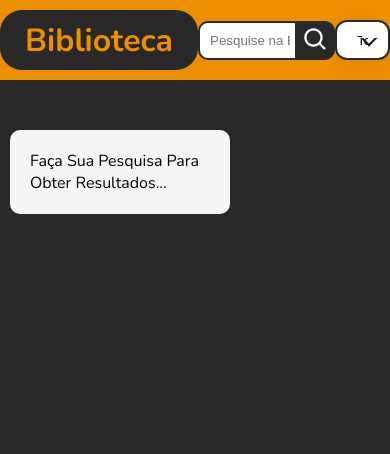
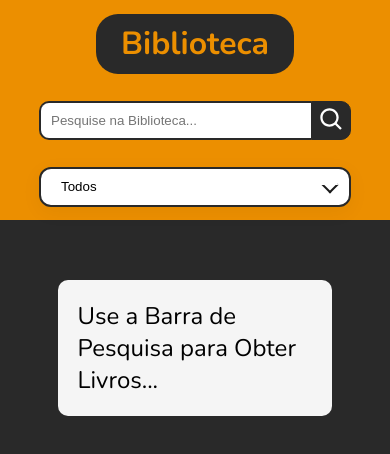
Before and after one commit to SidneyRoberto9/Biblioteca, a React (Create React App) app: page / in a window 390 px wide. Shown: the top 454 px of the page. Built offline with nearby package versions, Linux system fonts and the light colour scheme.

Commit message:
📦 refactor: refactor code to adjsute to mobile

```diff
--- a/src/components/card/card.scss
+++ b/src/components/card/card.scss
@@ -1,6 +1,13 @@
 @use '../../index.scss' as color;
 
 .card {
+  @media (max-width: 425px) {
+    margin: 0 12vw;
+    width: 70vw;
+    justify-content: center;
+    align-items: center;
+  }
+
   width: 220px;
   height: 280px;
   position: relative;
--- a/src/components/filtro/filtro.scss
+++ b/src/components/filtro/filtro.scss
@@ -1,6 +1,10 @@
 @use '../../index.scss' as color;
 
 .dropdown {
+  @media (max-width: 425px) {
+    width: 80%;
+  }
+
   display: flex;
   position: relative;
   width: 20%;
--- a/src/components/header/header.scss
+++ b/src/components/header/header.scss
@@ -1,6 +1,12 @@
 @use '../../index.scss' as color;
 
 .header {
+  @media (max-width: 425px) {
+    display: flex;
+    flex-direction: column;
+    height: 220px;
+  }
+
   display: flex;
   justify-content: space-around;
   align-items: center;
--- a/src/components/modal-info/modal-info.tsx
+++ b/src/components/modal-info/modal-info.tsx
@@ -56,8 +56,12 @@ export const ModalInfo = ({ open, closeModal }: ModalProps) => {
             return (
               <>
                 <span>
-                  <b>{item.name}: </b>
-                  {item.info}
+                  {item.info && (
+                    <>
+                      <b>{item.name}: </b>
+                      {item.info}
+                    </>
+                  )}
                 </span>
               </>
             );
--- a/src/components/search/search.scss
+++ b/src/components/search/search.scss
@@ -1,6 +1,10 @@
 @use '../../index.scss' as color;
 
 .search {
+  @media (max-width: 425px) {
+    width: 80%;
+  }
+
   width: 50%;
   position: relative;
   display: flex;
--- a/src/pages/home/home.scss
+++ b/src/pages/home/home.scss
@@ -20,6 +20,11 @@
   }
 
   .bg {
+    position: absolute;
+    top: 280px;
+    width: 60%;
+    right: 15%;
+    font-size: 1.5rem;
     background-color: #f5f5f5;
     padding: 20px;
     border-radius: 10px;
--- a/src/pages/home/home.tsx
+++ b/src/pages/home/home.tsx
@@ -73,7 +73,7 @@ export const Home = () => {
               ))
             ) : (
               <div className="bg">
-                Faça Sua Pesquisa Para Obter Resultados...
+                Use a Barra de Pesquisa para Obter Livros...
               </div>
             )}
           </div>
```
